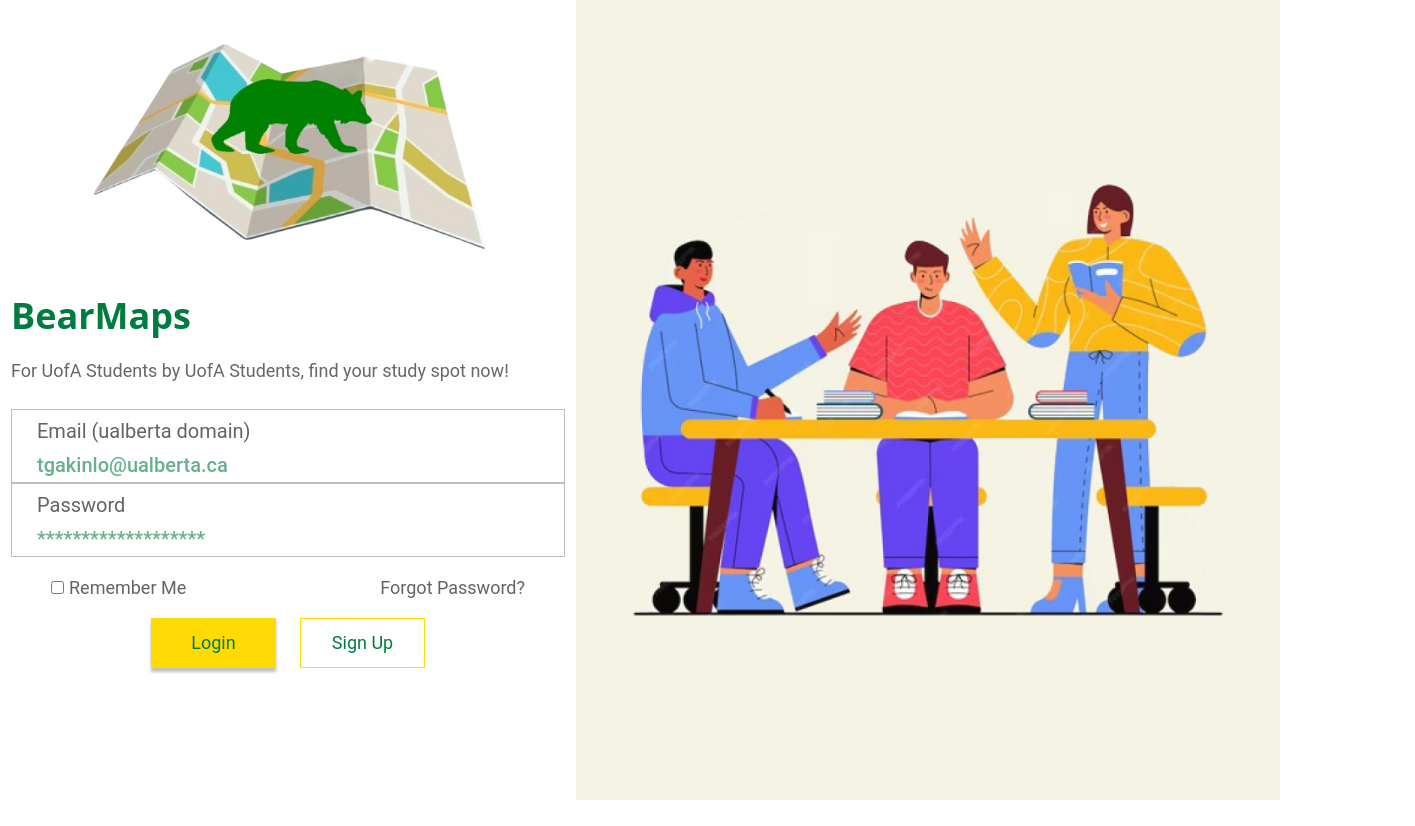
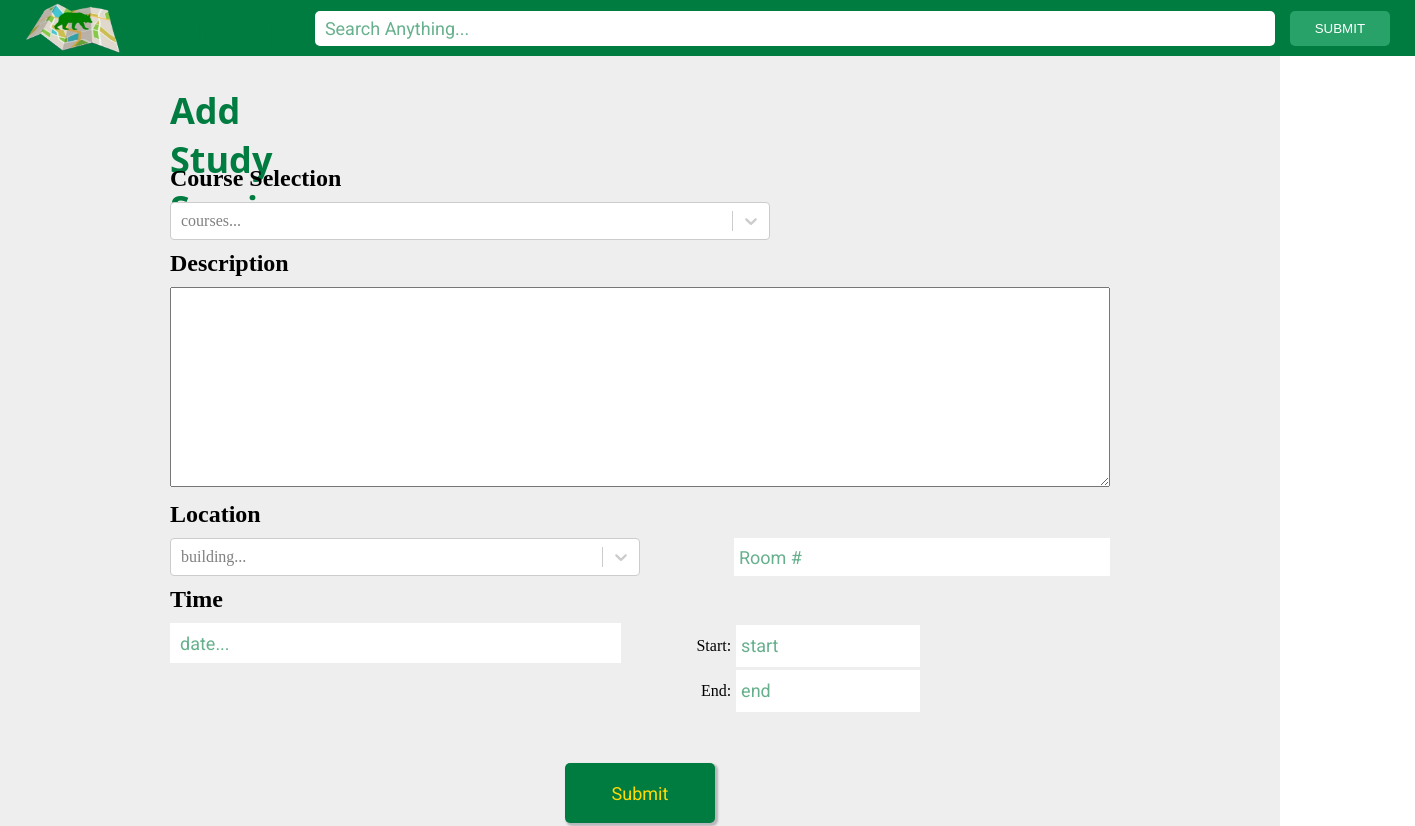
Before and after one commit to EJ-Lan/bear-maps, a React (Vite) app in the folder frontend/: page / in a window 1280 px wide. Shown: the top 826 px of the page, 1415 px wide, since content can reach past the window. Before the commit the page ends 800 px from the top, so only its background shows below. Built offline with nearby package versions, Linux system fonts and the light colour scheme.

Commit message:
Font Change

```diff
--- a/frontend/src/App.jsx
+++ b/frontend/src/App.jsx
@@ -2,6 +2,7 @@
 // import reactLogo from "./assets/react.svg";
 // import viteLogo from "/vite.svg";
 // import "./App.css";
+
 import Navbar from "./components/Navbar.jsx";
 import StudySpotAdder from "./components/StudySpotAdder.jsx";
 
@@ -11,11 +12,11 @@
 function App() {
   return (
     <>
-      {/* <Navbar />
-      <StudySpotAdder /> */}
+      <Navbar />
+      <StudySpotAdder />
 
       {/* For Testing Page Components */}
-      <LoginPage />
+      {/* <LoginPage /> */}
       {/* <SignUpPage /> */}
     </>
   );
--- a/frontend/src/components/Login.module.css
+++ b/frontend/src/components/Login.module.css
@@ -1,3 +1,6 @@
+/* Import Fonts */
+@import url('https://fonts.googleapis.com/css2?family=Roboto:wght@400;700&display=swap');
+
 .Right {
   position: absolute;
   background: #F5F3E4;
@@ -26,7 +29,6 @@
   display: flex;
   flex-direction: column;
   align-items: center;
-
 }
 
 .Right img {
@@ -76,7 +78,6 @@
   font-weight: 400;
   font-size: 18px;
   word-wrap: break-word;
-
 }
 
 p,
@@ -102,8 +103,6 @@
 .rectangle_content {
   margin-top: 5px;
   margin-left: 25px;
-  font-size: 20px;
-
 }
 
 input,
--- a/frontend/src/components/SignUp.module.css
+++ b/frontend/src/components/SignUp.module.css
@@ -1,3 +1,6 @@
+/* Import Fonts */
+@import url('https://fonts.googleapis.com/css2?family=Roboto:wght@400;700&display=swap');
+
 .Right {
   position: absolute;
   background: #F5F3E4;
@@ -26,7 +29,6 @@
   display: flex;
   flex-direction: column;
   align-items: center;
-
 }
 
 .Right img {
@@ -76,7 +78,6 @@
   font-weight: 400;
   font-size: 18px;
   word-wrap: break-word;
-
 }
 
 p,
@@ -100,11 +101,8 @@
 }
 
 .rectangle_content {
+  margin-top: 5px;
   margin-left: 25px;
-}
-
-.input_rectangle p, .input_rectangle input {
-  font-size: 200px;
 }
 
 input,
```
